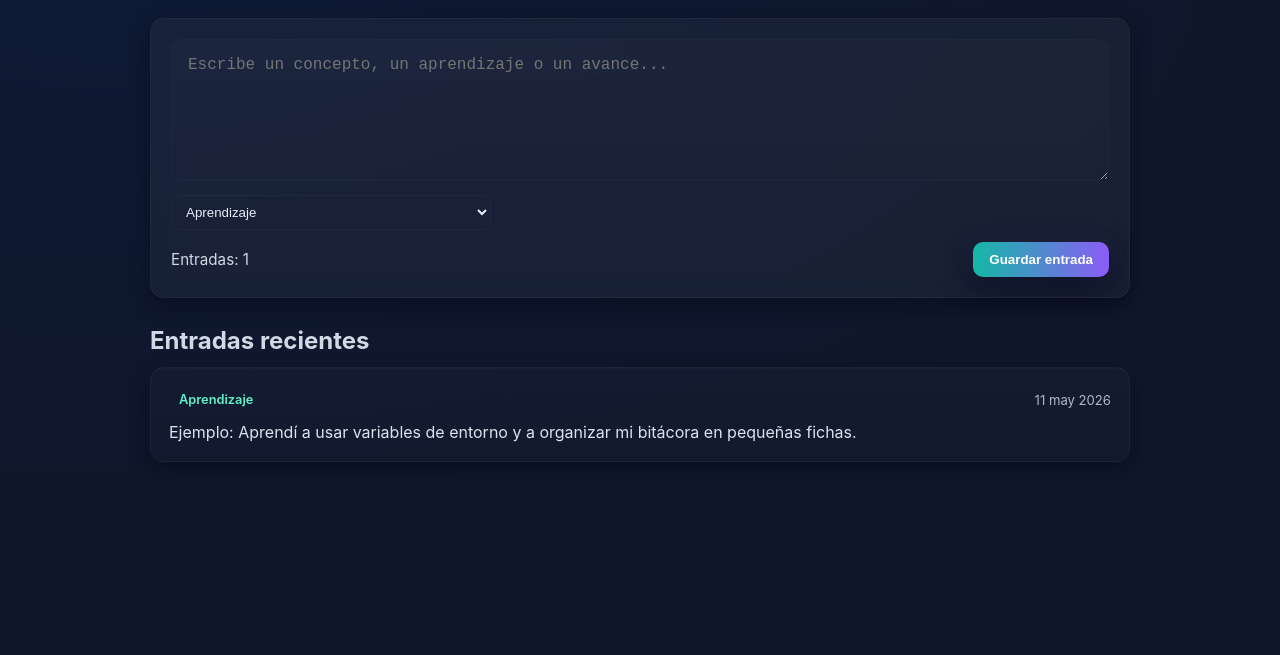
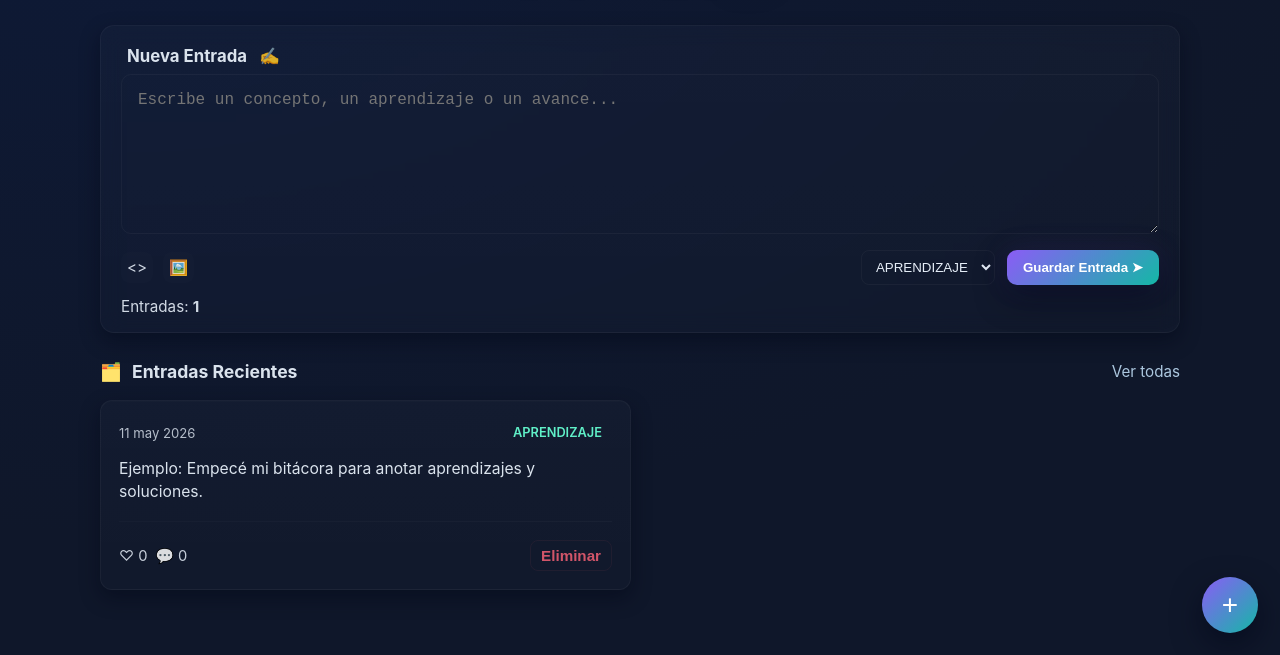
Before and after one commit to vanessamarely/project-dev-log, a plain HTML site: page index.html in a window 1280 px wide. Shown: the part 145-800 px from the top of the page. Drawn offline with Linux system fonts and the light colour scheme.

Commit message:
Actualiza el diseño y la funcionalidad del formulario de entradas en Dev-Log

```diff
--- a/index.html
+++ b/index.html
@@ -9,36 +9,56 @@
 <body>
   <main class="app">
     <header class="hero">
-      <h1 class="title">Manual</h1>
-      <p class="subtitle">Tu bitácora de aprendizaje — guarda conceptos y avances.</p>
+      <h1 class="title">Dev-Log</h1>
+      <p class="subtitle">Documenta tu viaje en el código</p>
     </header>
 
     <section class="composer">
       <form id="entryForm" class="composer__form" aria-label="Crear nueva entrada">
+        <div class="composer__header">
+          <h3 class="composer__title">Nueva Entrada <span class="composer__icon" aria-hidden>✍️</span></h3>
+        </div>
+
         <label for="entryText" class="visually-hidden">Nueva entrada</label>
         <textarea id="entryText" rows="6" placeholder="Escribe un concepto, un aprendizaje o un avance..." required></textarea>
 
-        <!-- Select para categoría (nueva funcionalidad) -->
-        <label for="entryCategory" class="visually-hidden">Categoría</label>
-        <select id="entryCategory" aria-label="Categoría de la entrada">
-          <option value="aprendizaje">Aprendizaje</option>
-          <option value="git">Git</option>
-          <option value="javascript">JavaScript</option>
-          <option value="ui">UI</option>
-          <option value="fix">Error solucionado</option>
-        </select>
+        <div class="composer__toolbar">
+          <div class="composer__left-icons" aria-hidden>
+            <span class="composer__icon-small">&lt;&gt;</span>
+            <span class="composer__icon-small">🖼️</span>
+          </div>
 
-        <div class="composer__actions">
-          <div class="counter">Entradas: <span id="entryCount">0</span></div>
-          <button type="submit" class="btn-primary">Guardar entrada</button>
+          <div class="composer__right-actions">
+            <label for="entryCategory" class="visually-hidden">Categoría</label>
+            <select id="entryCategory" aria-label="Categoría de la entrada">
+              <option value="aprendizaje">APRENDIZAJE</option>
+              <option value="git">GIT</option>
+              <option value="javascript">JAVASCRIPT</option>
+              <option value="uiux">UI/UX</option>
+              <option value="error">ERROR</option>
+            </select>
+            <button type="submit" class="btn--primary">Guardar Entrada ➤</button>
+          </div>
+        </div>
+
+        <div class="composer__meta">
+          <div class="counter">Entradas: <strong id="entryCount">0</strong></div>
         </div>
       </form>
     </section>
 
     <section class="entries">
-      <h2 class="entries__title">Entradas recientes</h2>
-      <div id="entriesGrid" class="entries__grid" aria-live="polite"></div>
+      <header class="entries__header">
+        <div class="entries__header-left"><span class="entries__header-icon" aria-hidden>🗂️</span><h2 class="entries__title">Entradas Recientes</h2></div>
+        <a href="#" class="entries__viewall">Ver todas</a>
+      </header>
+
+      <div id="entriesGrid" class="entries__grid" aria-live="polite">
+        <div id="emptyMessage" class="empty">Aún no hay entradas — crea la primera.</div>
+      </div>
     </section>
+
+    <button id="fab" class="fab" aria-label="Nueva entrada">+</button>
   </main>
 
   <script src="script.js" type="module"></script>
--- a/script.js
+++ b/script.js
@@ -1,11 +1,21 @@
-// script.js — lógica principal para crear y mostrar tarjetas
+// script.js — lógica principal para crear y mostrar tarjetas (ES6+, sin innerHTML para texto de usuario)
 const entryForm = document.getElementById('entryForm');
 const entryText = document.getElementById('entryText');
 const entryCategory = document.getElementById('entryCategory');
 const entriesGrid = document.getElementById('entriesGrid');
 const entryCountEl = document.getElementById('entryCount');
+const emptyMessage = document.getElementById('emptyMessage');
+const fab = document.getElementById('fab');
 
 let entries = [];
+
+const CATEGORY_LABEL = {
+  aprendizaje: 'APRENDIZAJE',
+  git: 'GIT',
+  javascript: 'JAVASCRIPT',
+  uiux: 'UI/UX',
+  error: 'ERROR'
+};
 
 // Formatea la fecha en formato legible
 const formatDate = (d = new Date()) => {
@@ -13,59 +23,129 @@ const formatDate = (d = new Date()) => {
   return new Date(d).toLocaleDateString('es-ES', opts);
 };
 
-// Crea el elemento HTML para una card y la inserta en el grid
-const createCard = (text, dateStr, categoryValue = 'aprendizaje', categoryLabel = 'Aprendizaje', prepend = true) => {
-  const el = document.createElement('article');
-  el.className = 'card popIn';
-  el.innerHTML = `
-    <div class="card__meta">
-      <span class="badge badge--${categoryValue}">${escapeHtml(categoryLabel)}</span>
-      <time class="card__date">${dateStr}</time>
-    </div>
-    <div class="card__text">${escapeHtml(text)}</div>
-  `;
-
-  // Insertar en inicio o final
-  if (prepend && entriesGrid.firstChild) entriesGrid.insertBefore(el, entriesGrid.firstChild);
-  else entriesGrid.appendChild(el);
-
-  // Remover la clase de animación al terminar
-  el.addEventListener('animationend', () => el.classList.remove('popIn'));
-  return el;
+// Crear badge seguro
+const createBadge = (value) => {
+  const span = document.createElement('span');
+  span.className = `badge badge--${value}`;
+  span.textContent = CATEGORY_LABEL[value] || value;
+  return span;
 };
 
-// Actualiza el contador visible
-const updateCount = () => { entryCountEl.textContent = String(entries.length); };
+// Crear card usando DOM APIs
+const createCard = (entry) => {
+  const { id, text, date, category } = entry;
+  const article = document.createElement('article');
+  article.className = 'card popIn';
+  article.dataset.id = id;
 
-// Escapa HTML para evitar inyección básica
-const escapeHtml = (str) => {
-  const div = document.createElement('div');
-  div.textContent = str;
-  return div.innerHTML;
+  // meta (badge y fecha)
+  const meta = document.createElement('div');
+  meta.className = 'card__meta';
+  const left = document.createElement('div');
+  left.className = 'card__meta-left';
+  const time = document.createElement('time');
+  time.className = 'card__date';
+  time.textContent = formatDate(date);
+  left.appendChild(time);
+  const badge = createBadge(category || 'aprendizaje');
+  const right = document.createElement('div');
+  right.className = 'card__meta-right';
+  right.appendChild(badge);
+  meta.appendChild(left);
+  meta.appendChild(right);
+
+  // texto principal (seguro)
+  const content = document.createElement('div');
+  content.className = 'card__text';
+  content.textContent = text;
+
+  // divider
+  const divider = document.createElement('div');
+  divider.className = 'divider';
+
+  // footer con metadatos (corazón y comentarios)
+  const footer = document.createElement('div');
+  footer.className = 'card__footer';
+  const statsLeft = document.createElement('div');
+  statsLeft.className = 'card__meta-left';
+  const heart = document.createElement('span');
+  heart.textContent = '♡ 0';
+  const comments = document.createElement('span');
+  comments.textContent = '💬 0';
+  statsLeft.appendChild(heart);
+  statsLeft.appendChild(comments);
+
+  // acciones a la derecha (eliminar)
+  const statsRight = document.createElement('div');
+  statsRight.className = 'card__meta-right';
+  const btnDel = document.createElement('button');
+  btnDel.type = 'button';
+  btnDel.className = 'btn--ghost';
+  btnDel.textContent = 'Eliminar';
+  btnDel.addEventListener('click', () => handleDelete(id, article));
+  statsRight.appendChild(btnDel);
+
+  footer.appendChild(statsLeft);
+  footer.appendChild(statsRight);
+
+  article.appendChild(meta);
+  article.appendChild(content);
+  article.appendChild(divider);
+  article.appendChild(footer);
+
+  // quitar animación al terminar
+  article.addEventListener('animationend', () => article.classList.remove('popIn'));
+  return article;
 };
 
-// Maneja el submit del formulario
+// refresca contador y mensaje vacío
+const refreshUI = () => {
+  entryCountEl.textContent = String(entries.length);
+  if (emptyMessage) emptyMessage.style.display = entries.length ? 'none' : 'block';
+};
+
+// añadir entrada al inicio
+const addEntry = (text, category = 'aprendizaje') => {
+  const id = Date.now().toString(36);
+  const entry = { id, text, date: new Date(), category };
+  entries.unshift(entry);
+  const card = createCard(entry);
+  if (entriesGrid.firstChild) entriesGrid.insertBefore(card, entriesGrid.firstChild);
+  else entriesGrid.appendChild(card);
+  refreshUI();
+};
+
+// eliminar con confirm
+const handleDelete = (id, el) => {
+  const ok = confirm('¿Eliminar esta entrada?');
+  if (!ok) return;
+  entries = entries.filter(e => e.id !== id);
+  el.remove();
+  refreshUI();
+};
+
+// formulario submit
 entryForm.addEventListener('submit', (e) => {
   e.preventDefault();
   const text = entryText.value.trim();
   if (!text) return;
-
-  const dateStr = formatDate();
-  const categoryValue = entryCategory ? entryCategory.value : 'aprendizaje';
-  const categoryLabel = entryCategory ? entryCategory.options[entryCategory.selectedIndex].text : 'Aprendizaje';
-
-  entries.unshift({ text, date: new Date(), category: categoryValue });
-  createCard(text, dateStr, categoryValue, categoryLabel, true);
-  updateCount();
-  entryText.value = ''; // limpiar textarea
-  if (entryCategory) entryCategory.selectedIndex = 0; // reiniciar select
+  const category = entryCategory?.value || 'aprendizaje';
+  addEntry(text, category);
+  entryText.value = '';
+  if (entryCategory) entryCategory.selectedIndex = 0;
   entryText.focus();
 });
 
-// Insertar una tarjeta de ejemplo al cargar la página
+// FAB behavior
+if (fab) {
+  fab.addEventListener('click', () => {
+    entryText.focus();
+    entryText.scrollIntoView({ behavior: 'smooth', block: 'center' });
+  });
+}
+
+// ejemplo inicial
 document.addEventListener('DOMContentLoaded', () => {
-  const exampleText = 'Ejemplo: Aprendí a usar variables de entorno y a organizar mi bitácora en pequeñas fichas.';
-  entries.push({ text: exampleText, date: new Date(), category: 'aprendizaje' });
-  createCard(exampleText, formatDate(entries[0].date), 'aprendizaje', 'Aprendizaje', true);
-  updateCount();
+  addEntry('Ejemplo: Empecé mi bitácora para anotar aprendizajes y soluciones.', 'aprendizaje');
+  refreshUI();
 });
--- a/style.css
+++ b/style.css
@@ -29,89 +29,132 @@ body{
   padding:48px 20px;
 }
 
-.app{max-width:980px;margin:0 auto}
+.app{max-width:1120px;margin:0 auto;padding:0 20px}
 
 /* Hero: gradiente mejorado y sutil text-shadow para más profundidad */
 .hero{display:flex;flex-direction:column;align-items:center;text-align:center;margin-bottom:28px}
 .title{
-  font-size:3rem;margin:0;
-  /* Gradiente del hero mejorado */
+  font-size:4rem;margin:0;line-height:1;letter-spacing:-0.02em;
   background: linear-gradient(90deg, var(--accent1) 0%, var(--accent3) 50%, var(--accent2) 100%);
-  -webkit-background-clip:text;background-clip:text;color:transparent;
-  /* sutil text-shadow para legibilidad y profundidad */
-  text-shadow: 0 6px 18px rgba(12, 20, 40, 0.45);
+  -webkit-background-clip:text;background-clip:text;color:transparent;text-transform:none;
+  text-shadow: 0 8px 30px rgba(12, 20, 40, 0.55);
 }
-.subtitle{margin:8px 0 0;color:rgba(230,238,248,0.75)}
+.subtitle{margin:10px 0 0;color:rgba(230,238,248,0.78);font-size:1.06rem}
 
 .composer{margin:18px 0 28px}
 
 /* Composer: más espacio interior, borde más sutil y mejor sombra */
 .composer__form{
-  background:var(--glass);
-  border:1px solid rgba(255,255,255,0.035); /* borde más sutil */
+  background: linear-gradient(180deg, rgba(255,255,255,0.02), rgba(255,255,255,0.01));
+  border:1px solid rgba(255,255,255,0.04);
   backdrop-filter: blur(var(--glass-blur));
-  padding:20px; /* más espacio interno */
+  padding:20px 20px 16px 20px;
   border-radius:14px;
   box-shadow:var(--shadow-elev-1);
+  width:100%;
 }
 .composer__form textarea{
   width:100%;
-  background:linear-gradient(180deg, rgba(255,255,255,0.02), rgba(255,255,255,0.01));
-  border:1px solid rgba(255,255,255,0.02);
-  color:inherit;padding:16px;border-radius:12px;resize:vertical;font-size:1rem;min-height:120px;
+  background:transparent;
+  border:1px solid rgba(255,255,255,0.04);
+  color:inherit;padding:16px;border-radius:10px;resize:vertical;font-size:1rem;min-height:160px;
   transition:box-shadow .18s ease, border-color .18s ease; /* mejora interacción */
 }
 .composer__form select{
-  width:100%;
-  max-width:320px;
-  display:block;
-  margin:10px 0 6px 0;
-  padding:8px 10px;
-  border-radius:8px;
-  background:transparent;
-  color:inherit;
-  border:1px solid rgba(255,255,255,0.03);
-  transition:border-color .14s ease, box-shadow .14s ease;
+  padding:8px 10px;border-radius:8px;background:transparent;color:inherit;border:1px solid rgba(255,255,255,0.04);
 }
+.composer__header{display:flex;align-items:center;margin-bottom:8px}
+.composer__title{font-size:1.05rem;margin:0 0 0 6px;color:rgba(230,238,248,0.95)}
+.composer__icon{margin-left:8px;opacity:0.9}
+.composer__toolbar{display:flex;align-items:center;justify-content:space-between;margin-top:12px}
+.composer__left-icons{display:flex;gap:10px;align-items:center}
+.composer__icon-small{opacity:0.9;font-size:0.95rem;padding:6px;border-radius:8px;background:rgba(255,255,255,0.01)}
+.composer__right-actions{display:flex;align-items:center;gap:12px}
+.composer__meta{margin-top:12px}
 .composer__form select:focus{border-color:rgba(130,234,253,0.16);box-shadow:0 6px 18px rgba(6,182,212,0.03)}
 .composer__actions{display:flex;align-items:center;justify-content:space-between;margin-top:12px}
 .counter{opacity:0.9;font-size:0.95rem}
 
-/* Botón: glow sutil y transición más suave */
-.btn-primary{
-  background:linear-gradient(90deg,var(--accent2),var(--accent1));
-  color:white;padding:10px 16px;border-radius:10px;border:0;cursor:pointer;font-weight:600;
-  /* Sombra alterada intencionalmente para forzar conflicto al mezclar ramas */
-  box-shadow: 0 10px 28px rgba(2,6,23,0.55), 0 0 22px rgba(139,92,246,0.10);
+/* Botón primario: usar el mismo estilo del FAB (gradiente y glow) */
+.btn--primary, .btn-primary{
+  background: linear-gradient(135deg, var(--accent1), var(--accent2));
+  color: white;
+  padding: 10px 16px;
+  border-radius: 10px;
+  border: 0;
+  cursor: pointer;
+  font-weight: 600;
+  box-shadow: 0 12px 30px rgba(2,6,23,0.55), 0 0 30px rgba(139,92,246,0.12);
   transition: transform .22s cubic-bezier(.2,.9,.3,1), box-shadow .22s cubic-bezier(.2,.9,.3,1);
 }
-.btn-primary:hover{
+.btn--primary:hover, .btn-primary:hover{
   transform: translateY(-4px);
-  box-shadow: var(--shadow-elev-2), 0 0 30px rgba(124,58,237,0.18), 0 0 40px rgba(6,182,212,0.12);
+  box-shadow: 0 20px 48px rgba(2,6,23,0.6), 0 0 44px rgba(124,58,237,0.2), 0 0 56px rgba(6,182,212,0.14);
 }
 
-.entries__title{margin:18px 0 12px;color:rgba(230,238,248,0.9)}
-.entries__grid{display:grid;grid-template-columns:repeat(auto-fit,minmax(240px,1fr));gap:16px} /* más espacio entre cards */
+/* Botón eliminar: estilo ghost con toque rojo suave */
+.btn--ghost, .btn-ghost{
+  background: transparent;
+  color: rgba(255,100,120,0.95);
+  padding: 6px 10px;
+  border-radius: 8px;
+  border: 1px solid rgba(255,100,120,0.08);
+  cursor: pointer;
+  font-weight: 600;
+  font-size: 0.95rem;
+  transition: background .15s ease, transform .12s ease, box-shadow .12s ease, border-color .12s ease;
+}
+.btn--ghost:hover, .btn-ghost:hover{
+  background: rgba(255,100,120,0.06);
+  transform: translateY(-2px);
+  box-shadow: 0 8px 18px rgba(2,6,23,0.45);
+}
+.btn--ghost:focus, .btn-ghost:focus{
+  outline: 2px solid rgba(255,100,120,0.12);
+  outline-offset: 2px;
+}
+
+.entries__header{display:flex;align-items:center;justify-content:space-between;margin:18px 0}
+.entries__header-left{display:flex;align-items:center;gap:10px}
+.entries__header-icon{font-size:1.1rem}
+.entries__title{margin:0;font-size:1.1rem;color:rgba(230,238,248,0.95)}
+.entries__viewall{color:rgba(200,230,255,0.85);text-decoration:none;font-size:0.95rem}
+.entries__grid{display:grid;gap:18px}
+@media (min-width:900px){
+  .entries__grid{grid-template-columns:repeat(2,1fr)}
+}
+@media (max-width:899px){
+  .entries__grid{grid-template-columns:1fr}
+}
 
 /* Cards: sombras mejoradas, padding y transiciones suaves */
 .card{
-  position:relative;padding:18px;border-radius:14px;
-  background:linear-gradient(180deg, rgba(255,255,255,0.02), rgba(255,255,255,0.01));
-  border:1px solid var(--card-border);
-  box-shadow: var(--shadow-elev-1), inset 0 1px 0 rgba(255,255,255,0.02);
-  overflow:hidden;transform-origin:center center;opacity:1;
+  position:relative;padding:18px;border-radius:12px;
+  background: linear-gradient(180deg, rgba(255,255,255,0.02), rgba(255,255,255,0.01));
+  border:1px solid rgba(255,255,255,0.04);
+  box-shadow: var(--shadow-elev-1), inset 0 1px 0 rgba(255,255,255,0.01);
+  overflow:hidden;transform-origin:center center;opacity:1;display:flex;flex-direction:column;gap:12px;
   transition: transform .22s cubic-bezier(.2,.9,.3,1), box-shadow .22s cubic-bezier(.2,.9,.3,1), border-color .18s ease;
 }
-.card__meta{display:flex;align-items:center;justify-content:space-between;margin-bottom:8px}
-.card:hover{transform: translateY(-6px);box-shadow: var(--shadow-elev-2), 0 6px 30px rgba(6,182,212,0.03);border-color: rgba(255,255,255,0.06)}
+.card__meta{display:flex;align-items:center;justify-content:space-between}
+.card:hover{transform: translateY(-8px);box-shadow: var(--shadow-elev-2), 0 10px 36px rgba(6,182,212,0.04);border-color: rgba(255,255,255,0.06)}
 .badge{background:linear-gradient(90deg,var(--accent1),var(--accent2));padding:6px 10px;border-radius:999px;font-size:0.8rem;font-weight:600}
 .badge--aprendizaje{color:#60f0c8;border-color:rgba(96,240,200,0.08);background:transparent}
 .badge--git{color:#f78c6c;border-color:rgba(247,140,108,0.08);background:transparent}
 .badge--javascript{color:#ffd86b;border-color:rgba(255,216,107,0.08);background:transparent}
-.badge--ui{color:#c7b3ff;border-color:rgba(199,179,255,0.08);background:transparent}
-.badge--fix{color:#ffa3e0;border-color:rgba(255,163,224,0.08);background:transparent}
-.card__date{font-size:0.82rem;opacity:0.75}
-.card__text{white-space:pre-wrap;color:rgba(230,238,248,0.95);line-height:1.4}
+.badge--uiux{color:#c7b3ff;border-color:rgba(199,179,255,0.08);background:transparent}
+.badge--error{color:#ffa3e0;border-color:rgba(255,163,224,0.08);background:transparent}
+.card__date{font-size:0.82rem;opacity:0.85;color:rgba(230,238,248,0.9)}
+.card__text{white-space:pre-wrap;color:rgba(230,238,248,0.95);line-height:1.45;font-size:0.98rem}
+.divider{height:1px;background:linear-gradient(90deg, rgba(255,255,255,0.02), rgba(255,255,255,0.03));margin-top:6px}
+.card__footer{display:flex;justify-content:space-between;align-items:center;padding-top:6px;opacity:0.85;font-size:0.92rem}
+.card__meta-left{display:flex;align-items:center;gap:8px}
+.card__meta-right{display:flex;align-items:center;gap:10px}
+
+/* FAB */
+.fab{position:fixed;right:22px;bottom:22px;width:56px;height:56px;border-radius:50%;background:linear-gradient(135deg,var(--accent1),var(--accent2));color:white;border:0;box-shadow:0 12px 30px rgba(2,6,23,0.55);font-size:28px;cursor:pointer}
+
+.empty{color:rgba(230,238,248,0.6);padding:18px;text-align:center}
 
 /* simple popIn animation */
 .popIn{animation:popIn .34s cubic-bezier(.2,.9,.3,1) both}
```
